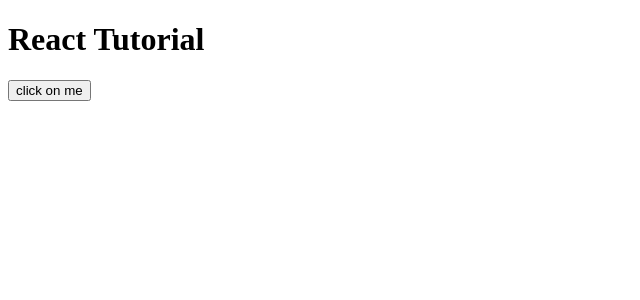
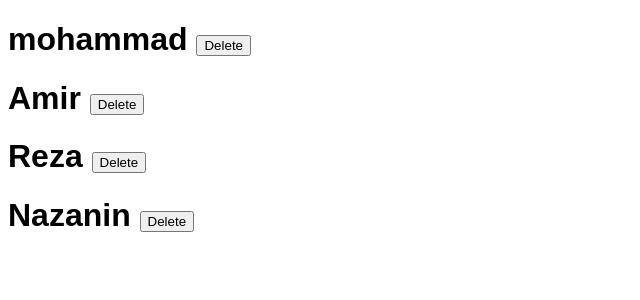
Before and after one commit to siavash-sattari/react-tutorial, a React (Create React App) app in the folder a1-main-concepts/: page / in a window 1280 px wide. Shown: the top 300 px of the page, without its empty margins (0-640 px from the left). Built offline with nearby package versions, Linux system fonts and the light colour scheme.

Commit message:
a1 | e8 - methods as prop

```diff
--- a/a1-main-concepts/src/App.js
+++ b/a1-main-concepts/src/App.js
@@ -5,7 +5,9 @@ import React from 'react';
 // import Main from './E04/Main';
 // import Main from './E05/Main';
 // import Main from './E06/Main';
-import Main from './E07/Main';
+// import Main from './E07/Main';
+import Main from './E08/Main';
+import "./App.css"
 
 function App() {
   return <Main />;
--- /dev/null
+++ b/a1-main-concepts/src/E08/Main.jsx
@@ -0,0 +1,36 @@
+import React, { Component } from 'react';
+import User from './User';
+
+export default class Main extends Component {
+  constructor(props) {
+    super(props);
+    this.state = {
+      users: [
+        { id: 1, name: 'mohammad' },
+        { id: 2, name: 'Amir' },
+        { id: 3, name: 'Reza' },
+        { id: 4, name: 'Nazanin' }
+      ]
+    };
+    this.userRemoveHandler = this.userRemoveHandler.bind(this);
+  }
+
+  userRemoveHandler(userId) {
+    let newUsers = [...this.state.users];
+    let mainUserIndex = newUsers.findIndex(user => user.id === userId);
+    newUsers.splice(mainUserIndex, 1);
+    this.setState({
+      users: newUsers
+    });
+  }
+
+  render() {
+    return (
+      <>
+        {this.state.users.map(user => (
+          <User key={user.id} onRemove={this.userRemoveHandler} {...user} />
+        ))}
+      </>
+    );
+  }
+}
--- /dev/null
+++ b/a1-main-concepts/src/E08/User.jsx
@@ -0,0 +1,12 @@
+import React, { Component } from 'react';
+
+export default class User extends Component {
+  render() {
+    const { id, name, onRemove } = this.props;
+    return (
+      <h1>
+        {name} <button onClick={onRemove.bind(this, id)}>Delete</button>
+      </h1>
+    );
+  }
+}
```
